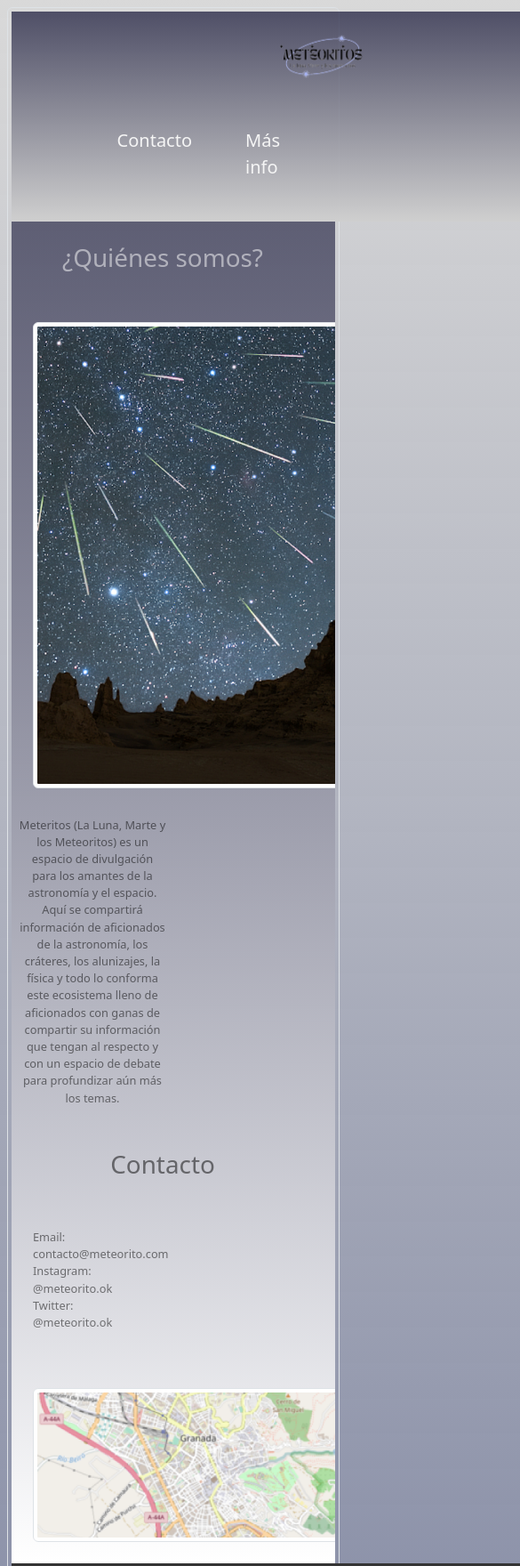
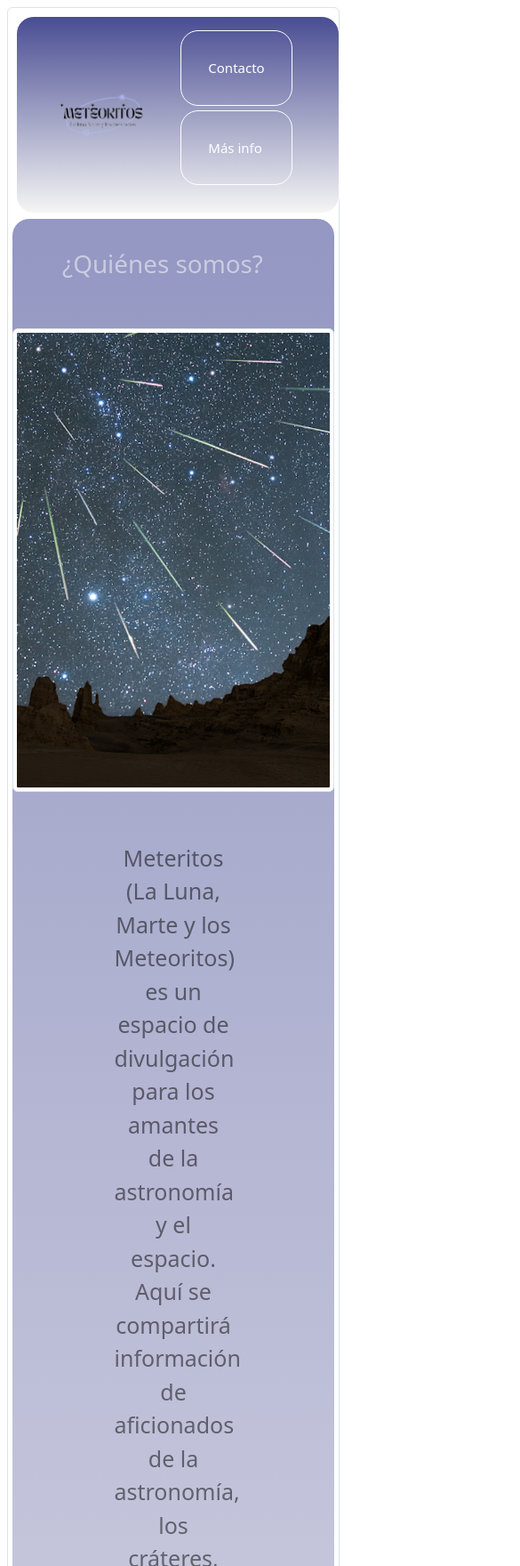
Before and after one commit to GuidoToritto/DesafioFInal, a website: page pages/contacto.html in a window 390 px wide. Shown: the top 1760 px of the page at 89% size, 585 px wide, since content can reach past the window. Drawn offline with nearby package versions, Linux system fonts and the light colour scheme.

Commit message:
agregar proyecto

```diff
--- /dev/null
+++ b/SCSS/base/_extend.scss
@@ -0,0 +1,6 @@
+%botones{
+    border: 1px solid white;
+    border-radius: 20px;
+    padding: 10px;
+    margin: 5px;
+}
--- /dev/null
+++ b/SCSS/base/_listas.scss
@@ -0,0 +1,7 @@
+$colores: (
+red,
+yellow,
+white,
+grey,
+
+)
--- /dev/null
+++ b/SCSS/base/_maps.scss
@@ -0,0 +1 @@
+/*mapas*/
--- /dev/null
+++ b/SCSS/base/_mediaquery.scss
@@ -0,0 +1,56 @@
+@media (max-width: 991px){
+    .imagen{
+        width: 0px;
+        ;
+    }
+
+    .a{
+        padding: 30px;
+        font-size: 20px;
+        display: block;
+    }
+
+    .nav{
+        display: block;
+    }
+
+    .imagen{
+        width: 100px;
+    }
+
+    .header{
+        background-image: linear-gradient(rgba(0, 0, 37, 0.637), rgb(207, 207, 207));
+        display: block;
+    }
+
+
+    .main{
+
+        background-image: linear-gradient(rgba(0, 0, 37, 0.544), rgb(255, 255, 255));
+        display:flexbox;
+        overflow:auto;
+        justify-content: center;
+
+    }
+
+    .row{
+        justify-content: center;
+    }
+
+
+    .letras{
+        font-size: 15px;
+        text-align: center;
+        justify-content: center;
+
+    }
+
+    .letras{
+        font-size: 20px;
+    }
+
+    .letrascont{
+        font-size: 10px;
+    }
+
+}
--- /dev/null
+++ b/SCSS/base/_mixin.scss
@@ -0,0 +1,8 @@
+/* mixin sin parámetros */
+
+@mixin flex-roww{
+    display: flex;
+    flex-direction: row;
+    justify-content: center;
+    align-items: center;
+}
--- /dev/null
+++ b/SCSS/base/_variables.scss
@@ -0,0 +1,4 @@
+$color-principal: rgb(73, 77, 146);
+$color-secundario: whitesmoke;
+$color-tercero: rgb(148, 151, 194);
+$medida-principal: 100%;
--- /dev/null
+++ b/SCSS/styles.scss
@@ -0,0 +1,67 @@
+@import "base/variables";
+@import "base/listas";
+@import "base/mixin";
+@import "base/extend";
+@import "base/mediaquery";
+
+
+/*estilos de header*/
+
+
+
+.header{
+    background-image: linear-gradient($color-principal, $color-secundario);
+    width: $medida-principal;
+    /*mixin*/
+    @include flex-roww;
+    /*extend*/
+    @extend %botones;
+    animation: move 3s ease-in-out;
+}
+
+.banner{
+    /*extend*/
+    @extend %botones;
+    animation: move 3s ease-in-out;
+}
+.a{
+    list-style-type: none;
+    text-decoration: none;
+    color: nth($list: $colores , $n:3);
+    @extend %botones;
+    font-size: 15px;
+    animation: move 3s ease-in-out;
+}
+.main{
+    width: $medida-principal;
+    background-image: linear-gradient($color-tercero, $color-secundario);
+    /*extend*/
+    @extend %botones;
+    animation: move 3s ease-in-out;
+}
+.footer{
+    background-image: linear-gradient($color-secundario, $color-tercero);
+    width: $medida-principal;
+    color: nth($list: $colores , $n:3);
+    /*mixin*/
+    @include flex-roww;
+    /*extend*/
+    @extend %botones;
+    animation: move 3s ease-in-out;
+}
+
+@keyframes move {
+    0%{
+        transform: translate(-30%, 0);
+    }
+
+    1000%{
+        transform: translate(30%, 0);
+    }
+}
+
+.letrascont{
+    font-size: 25px;
+    text-align: center;
+    justify-content: center;
+}
--- a/pages/contacto.html
+++ b/pages/contacto.html
@@ -43,7 +43,7 @@
     </div>
     <div class="row">
         <img src="../img/contacto/meteorito.png" alt="" class=" img-thumbnail img-fluid col-sm-12 col-md-5 p-1 m-4">
-        <p class="col-6 p-2 text-black-50 meteoritos text-center letras">
+        <p class="col-6 p-4 m-2 text-black-50 meteoritos text-center letrascont">
             Meteritos (La Luna, Marte y los Meteoritos) es un espacio de divulgación para los amantes de la astronomía y el espacio. Aquí se compartirá información de aficionados de la astronomía, los cráteres, los alunizajes, la física y todo lo conforma este ecosistema lleno de aficionados con ganas de compartir su información que tengan al respecto y con un espacio de debate para profundizar aún más los temas.
         </p>
     </div>
@@ -54,7 +54,7 @@
                 Contacto
             </h1>
         </div>
-        <p class="col-6 p-4 text-black-50 texto letras">
+        <p class="col-6 p-4 text-black-50 texto letras letrascont">
             Email:
             contacto@meteorito.com
 
```
Also changed, not shown: index.html (+6 -6 lines), package.json (added, +25 -0 lines), pages/masinfo.html (+7 -7 lines), css/main.css, 1 other file.
